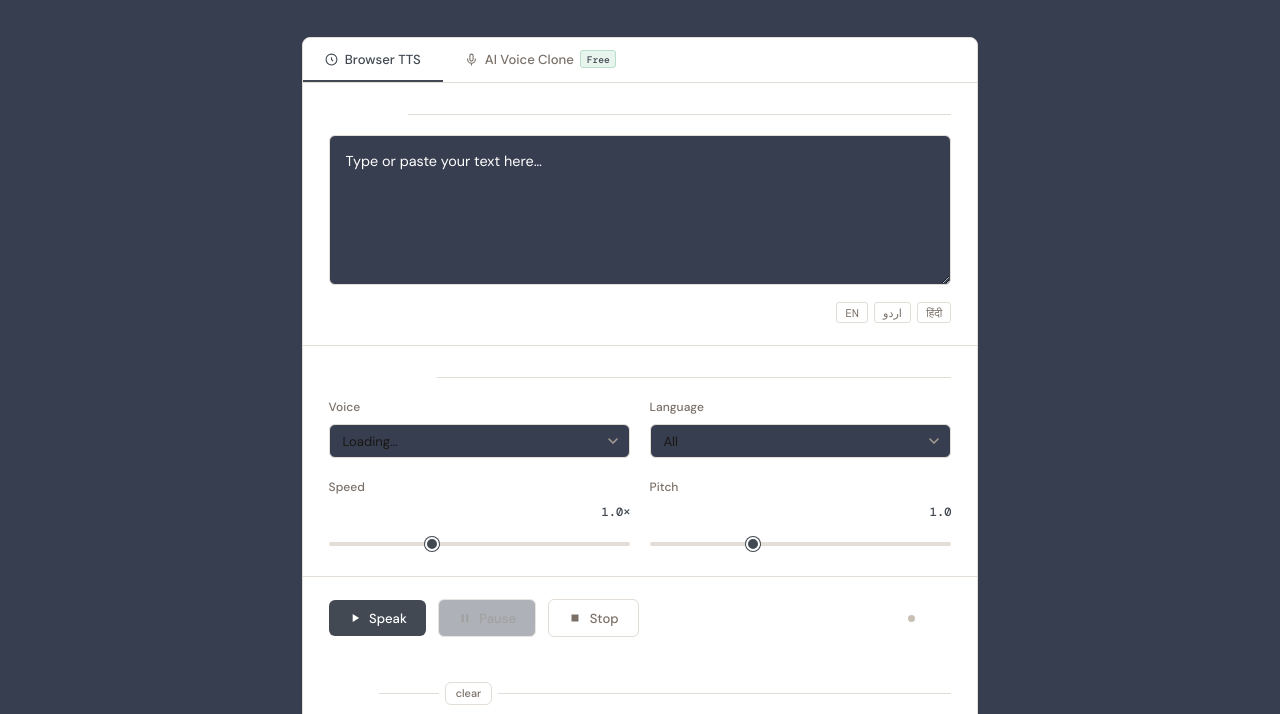
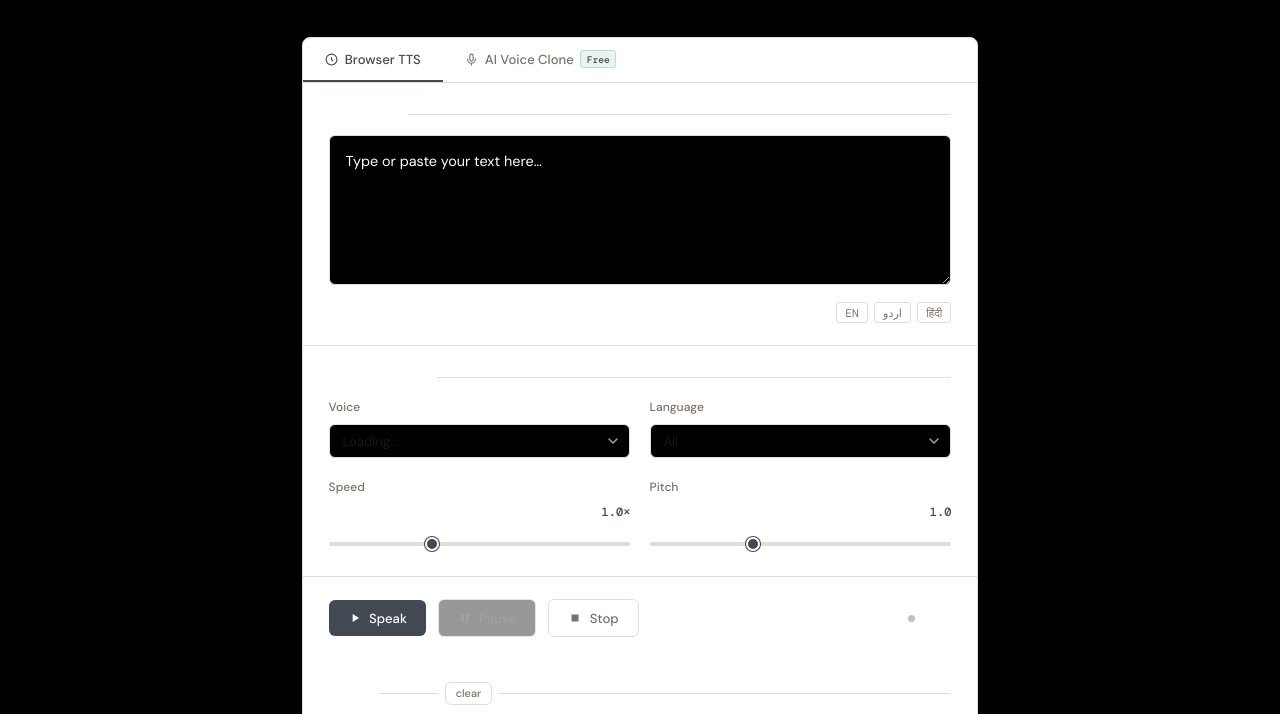
Before and after one commit to liyakisran5-cell/cloudlabs-tts, a website: page index.html in a window 1280 px wide. Shown: the part 210-924 px from the top of the page. Drawn offline with nearby package versions, Linux system fonts and the light colour scheme; a web font is replaced by a local one.

Commit message:
Update index.html

```diff
--- a/index.html
+++ b/index.html
@@ -16,7 +16,7 @@
 .text-gold { color: #ffaa00; }
     *, *::before, *::after { box-sizing: border-box; margin: 0; padding: 0; }
     :root {
-      --bg: #373E4F; --surface: #ffffff; --border: #e2ddd6; --border-strong: #c8c0b4;
+      --bg: #000000; --surface: #ffffff; --border: #e2ddd6; --border-strong: #c8c0b4;
       --text: #1a1714; --text-muted: #7a7068; --text-light: #FFFFFF;
       --accent: #424952; --accent-light: #e8f5ee; --accent-hover: #245a42;
       --danger: #c0392b; --warning: #e67e22;
```
